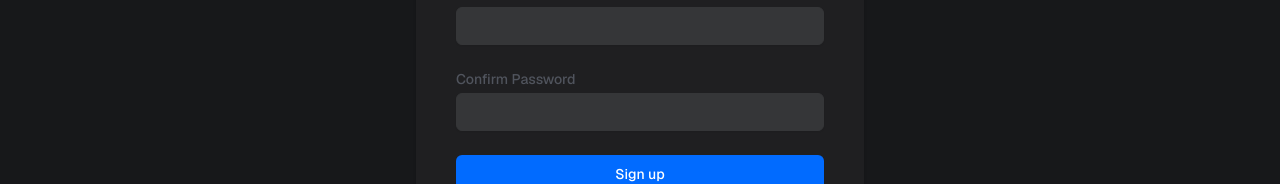
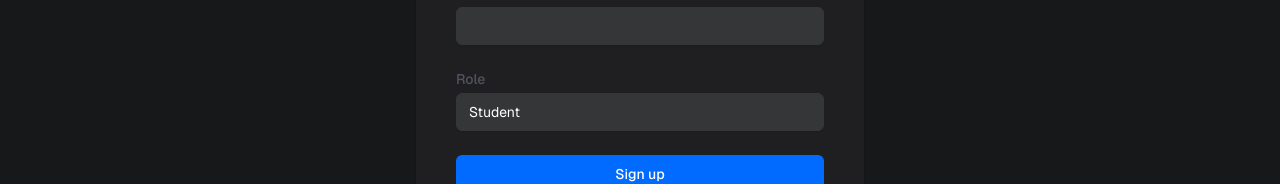
Before and after one commit to forjoa/learn-loop, a React (Vite) app: page /signup in a window 1280 px wide. Shown: the part 433-617 px from the top of the page. Built offline with nearby package versions, Linux system fonts and the light colour scheme.

Commit message:
fix: add type for select > option

```diff
--- a/src/components/signup/page.tsx
+++ b/src/components/signup/page.tsx
@@ -1,26 +1,35 @@
 import { ChangeEvent, FormEvent, useState } from 'react'
 import { ArrowLeft } from 'lucide-react'
 
+interface FormData {
+    name: string;
+    email: string;
+    password: string;
+    role: 'TEACHER' | 'STUDENT';
+}
+
 export default function SignUp() {
-    const [ formData, setFormData ] = useState({
+    const [ formData, setFormData ] = useState<FormData>({
         name: '',
         email: '',
         password: '',
-        confirmPassword: '',
+        role: 'STUDENT',
     })
 
     const [ errors, setErrors ] = useState({
         name: '',
         email: '',
         password: '',
-        confirmPassword: ''
+        role: ''
     })
 
-    const handleChange = (e: ChangeEvent<HTMLInputElement>) => {
-        const {name, value} = e.target
-        setFormData(prevState => ({
+    const handleChange = (
+        e: ChangeEvent<HTMLInputElement> | ChangeEvent<HTMLSelectElement>
+    ) => {
+        const {name, value} = e.target as HTMLInputElement | HTMLSelectElement // Garantizamos que `e.target` tiene `name` y `value`
+        setFormData((prevState) => ({
             ...prevState,
-            [name]: value.trim()
+            [name]: value.trim(),
         }))
     }
 
@@ -29,20 +38,21 @@ export default function SignUp() {
             name: '',
             email: '',
             password: '',
-            confirmPassword: ''
+            role: ''
         }
         if (!formData.name.trim()) errors.name = 'Name is required'
         if (!formData.email.trim()) errors.email = 'Email is required'
         else if (!/\S+@\S+\.\S+/.test(formData.email)) errors.email = 'Email is invalid'
         if (!formData.password) errors.password = 'Password is required'
         else if (formData.password.length < 6) errors.password = 'Password must be at least 6 characters'
-        if (formData.password !== formData.confirmPassword) errors.confirmPassword = 'Passwords do not match'
+        if (![ 'TEACHER', 'STUDENT' ].includes(formData.role)) errors.role = 'Invalid role selected'
         return errors
     }
 
     const handleSubmit = (e: FormEvent<HTMLFormElement>) => {
         e.preventDefault()
         const formErrors = validateForm()
+        console.log(formData)
         if (Object.keys(formErrors).length === 0) {
             console.log('Form submitted:', formData)
         } else {
@@ -119,23 +129,22 @@ export default function SignUp() {
                         </div>
 
                         <div>
-                            <label htmlFor="confirmPassword" className="block text-sm font-medium text-grey">
-                                Confirm Password
+                            <label htmlFor="role" className="block text-sm font-medium text-grey">
+                                Role
                             </label>
                             <div className="mt-1">
-                                <input
-                                    id="confirmPassword"
-                                    name="confirmPassword"
-                                    type="password"
-                                    autoComplete="new-password"
-                                    required
+                                <select
+                                    id="role"
+                                    name="role"
                                     className="appearance-none block w-full px-3 py-2 border border-medium-grey rounded-md shadow-sm placeholder-gray-400 focus:outline-none focus:ring-blue focus:border-blue sm:text-sm bg-medium-grey text-white"
-                                    value={formData.confirmPassword}
+                                    value={formData.role}
                                     onChange={handleChange}
-                                />
+                                >
+                                    <option value="STUDENT">Student</option>
+                                    <option value="TEACHER">Teacher</option>
+                                </select>
                             </div>
-                            {errors.confirmPassword != '' &&
-                                <p className="mt-2 text-sm text-red">{errors.confirmPassword}</p>}
+                            {errors.role && <p className="mt-2 text-sm text-red">{errors.role}</p>}
                         </div>
 
                         <div>
```
